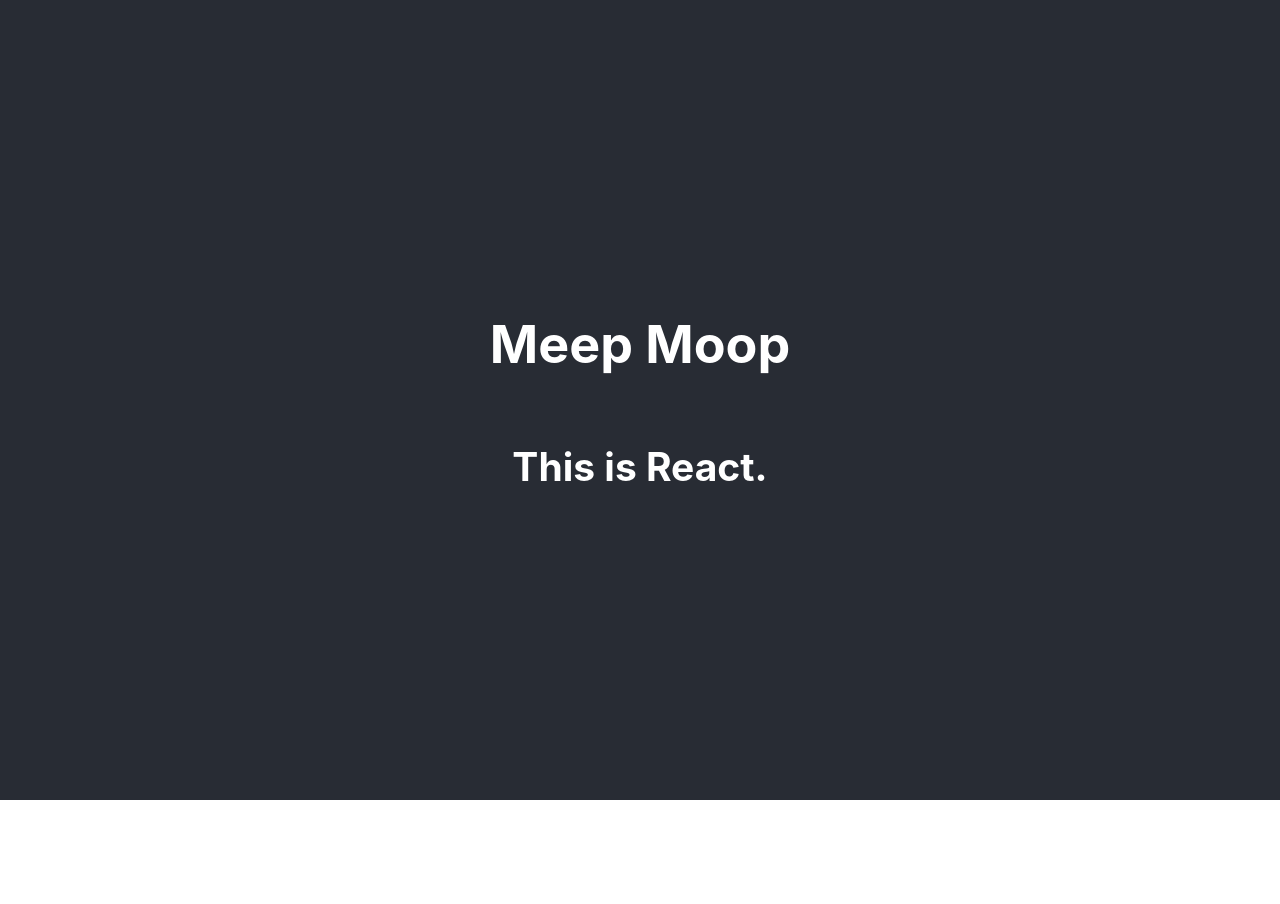
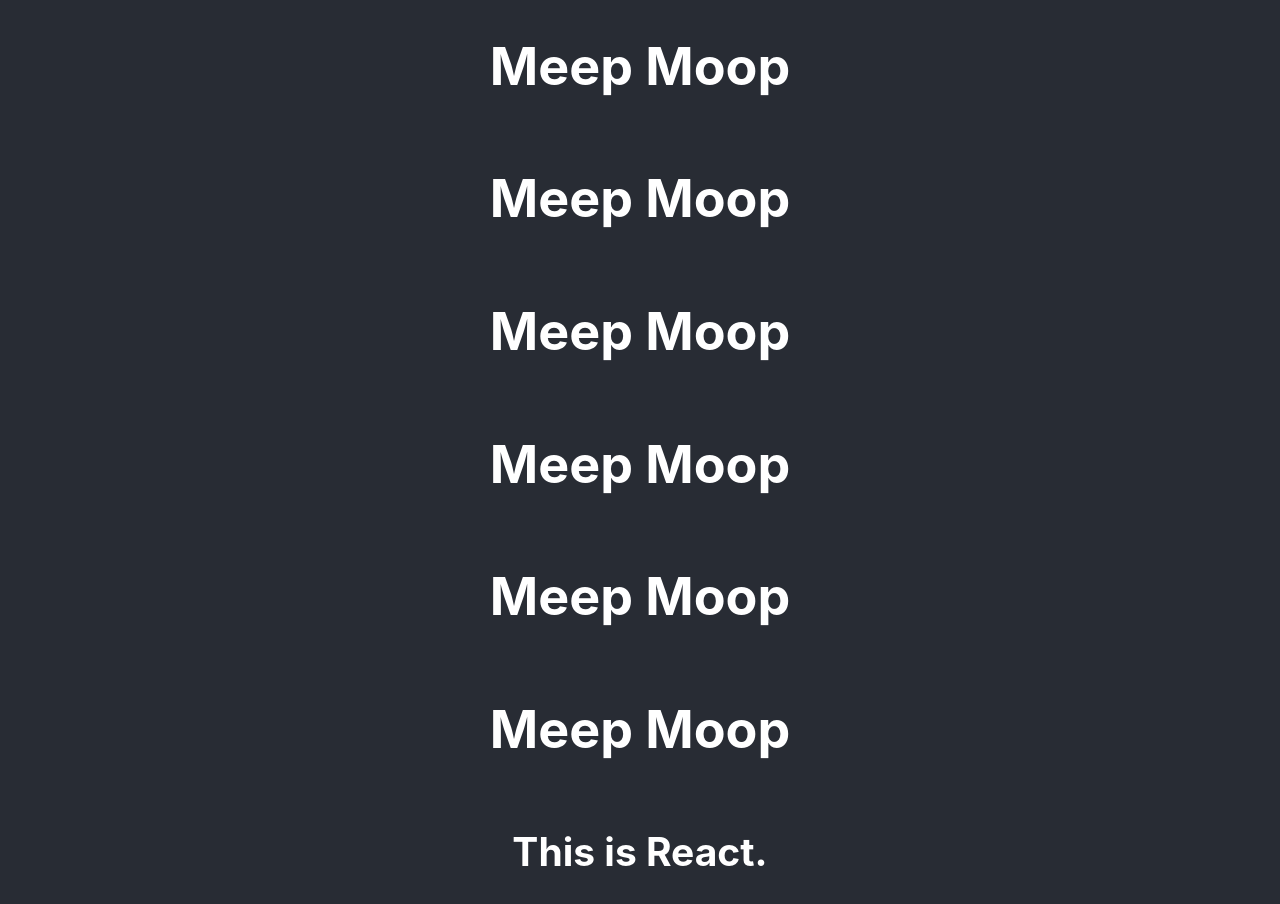
Before and after one commit to AbdulAhadKhan/build-cycle-test, a React (Create React App) app: page / in a window 1280 px wide. Shown: the top 904 px of the page. Before the commit the page ends 800 px from the top, so only its background shows below. Built offline with nearby package versions, Linux system fonts and the light colour scheme.

Commit message:
Robots takeover

```diff
--- a/src/App.js
+++ b/src/App.js
@@ -6,6 +6,11 @@
     <div className="App">
       <header className="App-header">
         <h1>Meep Moop</h1>
+        <h1>Meep Moop</h1>
+        <h1>Meep Moop</h1>
+        <h1>Meep Moop</h1>
+        <h1>Meep Moop</h1>
+        <h1>Meep Moop</h1>
         <h2>This is React.</h2>
       </header>
     </div>
```
